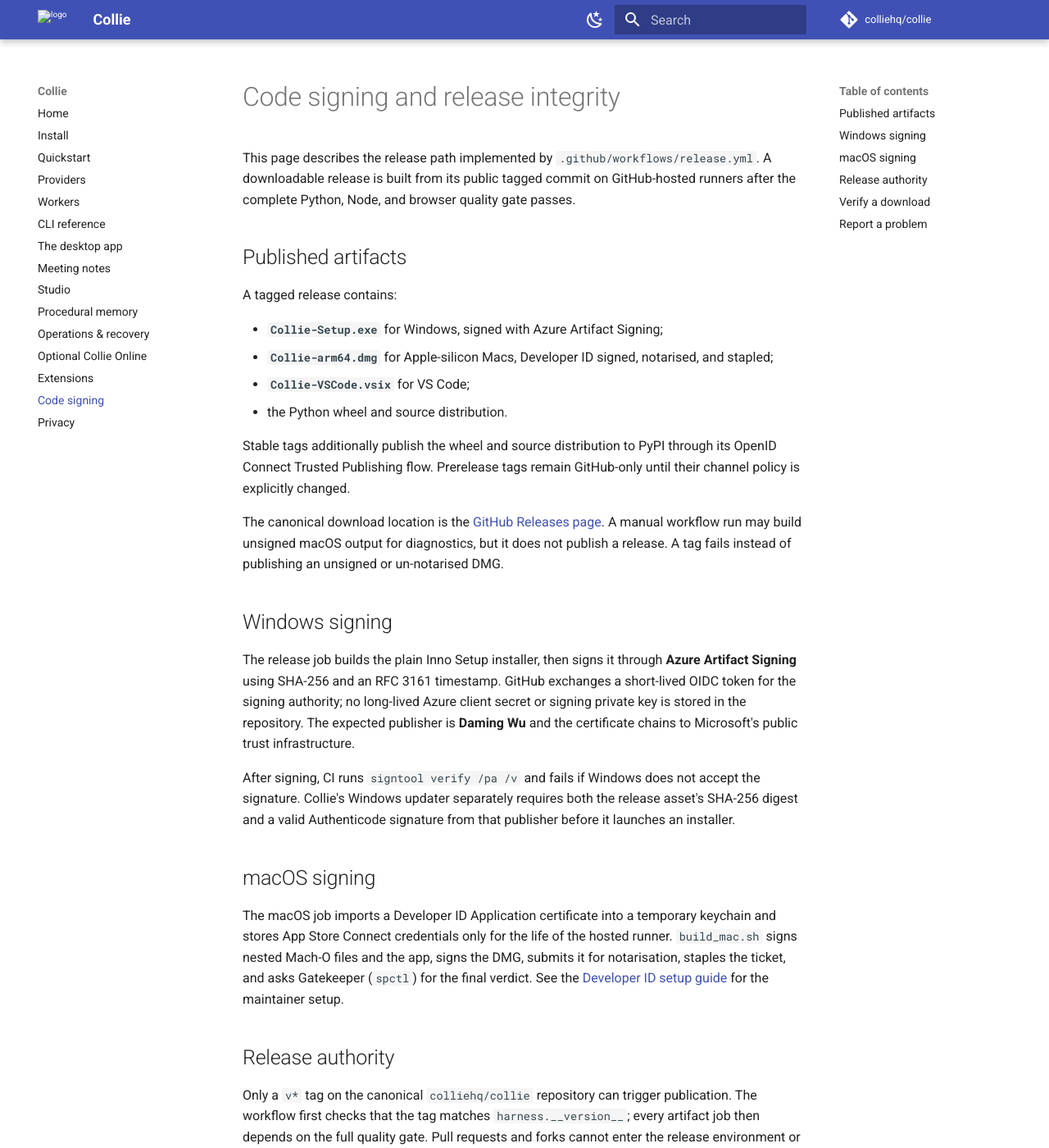
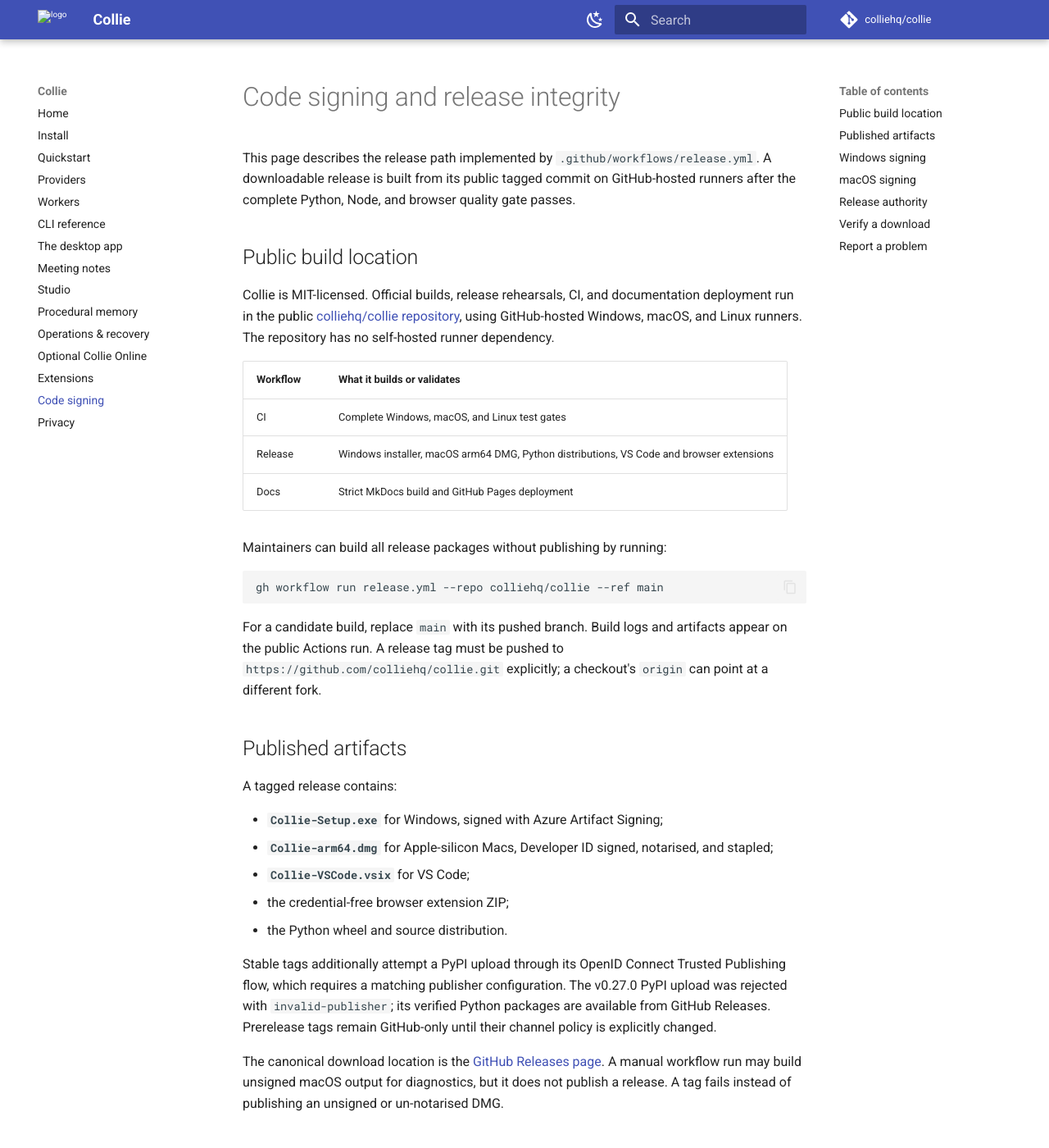
Before and after one commit to colliehq/collie, an MkDocs documentation site: the page built from docs/signing.md, in a window 1280 px wide and 1400 px high. Shown: the whole window at 82% size. Built offline with MkDocs 1.6.1 and Material for MkDocs 9.7.7, drawn with Linux system fonts in a browser that asks for light colours; comment, search, counter and statistics services are not loaded.

Commit message:
Document the public repository as the canonical build location

````diff
--- a/docs/signing.md
+++ b/docs/signing.md
@@ -3,6 +3,28 @@
 This page describes the release path implemented by
 `.github/workflows/release.yml`. A downloadable release is built from its public tagged commit on
 GitHub-hosted runners after the complete Python, Node, and browser quality gate passes.
+
+## Public build location
+
+Collie is MIT-licensed. Official builds, release rehearsals, CI, and documentation deployment run
+in the public [colliehq/collie repository](https://github.com/colliehq/collie/actions), using
+GitHub-hosted Windows, macOS, and Linux runners. The repository has no self-hosted runner dependency.
+
+| Workflow | What it builds or validates |
+| --- | --- |
+| CI | Complete Windows, macOS, and Linux test gates |
+| Release | Windows installer, macOS arm64 DMG, Python distributions, VS Code and browser extensions |
+| Docs | Strict MkDocs build and GitHub Pages deployment |
+
+Maintainers can build all release packages without publishing by running:
+
+```bash
+gh workflow run release.yml --repo colliehq/collie --ref main
+```
+
+For a candidate build, replace `main` with its pushed branch. Build logs and artifacts appear on
+the public Actions run. A release tag must be pushed to `https://github.com/colliehq/collie.git`
+explicitly; a checkout's `origin` can point at a different fork.
 
 ## Published artifacts
 
@@ -11,11 +33,13 @@
 - **`Collie-Setup.exe`** for Windows, signed with Azure Artifact Signing;
 - **`Collie-arm64.dmg`** for Apple-silicon Macs, Developer ID signed, notarised, and stapled;
 - **`Collie-VSCode.vsix`** for VS Code;
+- the credential-free browser extension ZIP;
 - the Python wheel and source distribution.
 
-Stable tags additionally publish the wheel and source distribution to PyPI through its OpenID
-Connect Trusted Publishing flow. Prerelease tags remain GitHub-only until their channel policy is
-explicitly changed.
+Stable tags additionally attempt a PyPI upload through its OpenID Connect Trusted Publishing
+flow, which requires a matching publisher configuration. The v0.27.0 PyPI upload was rejected with
+`invalid-publisher`; its verified Python packages are available from GitHub Releases. Prerelease
+tags remain GitHub-only until their channel policy is explicitly changed.
 
 The canonical download location is the
 [GitHub Releases page](https://github.com/colliehq/collie/releases). A manual workflow run may build
````
Also changed, not shown: installer/README.md (+23 -0 lines), 1 other file.
